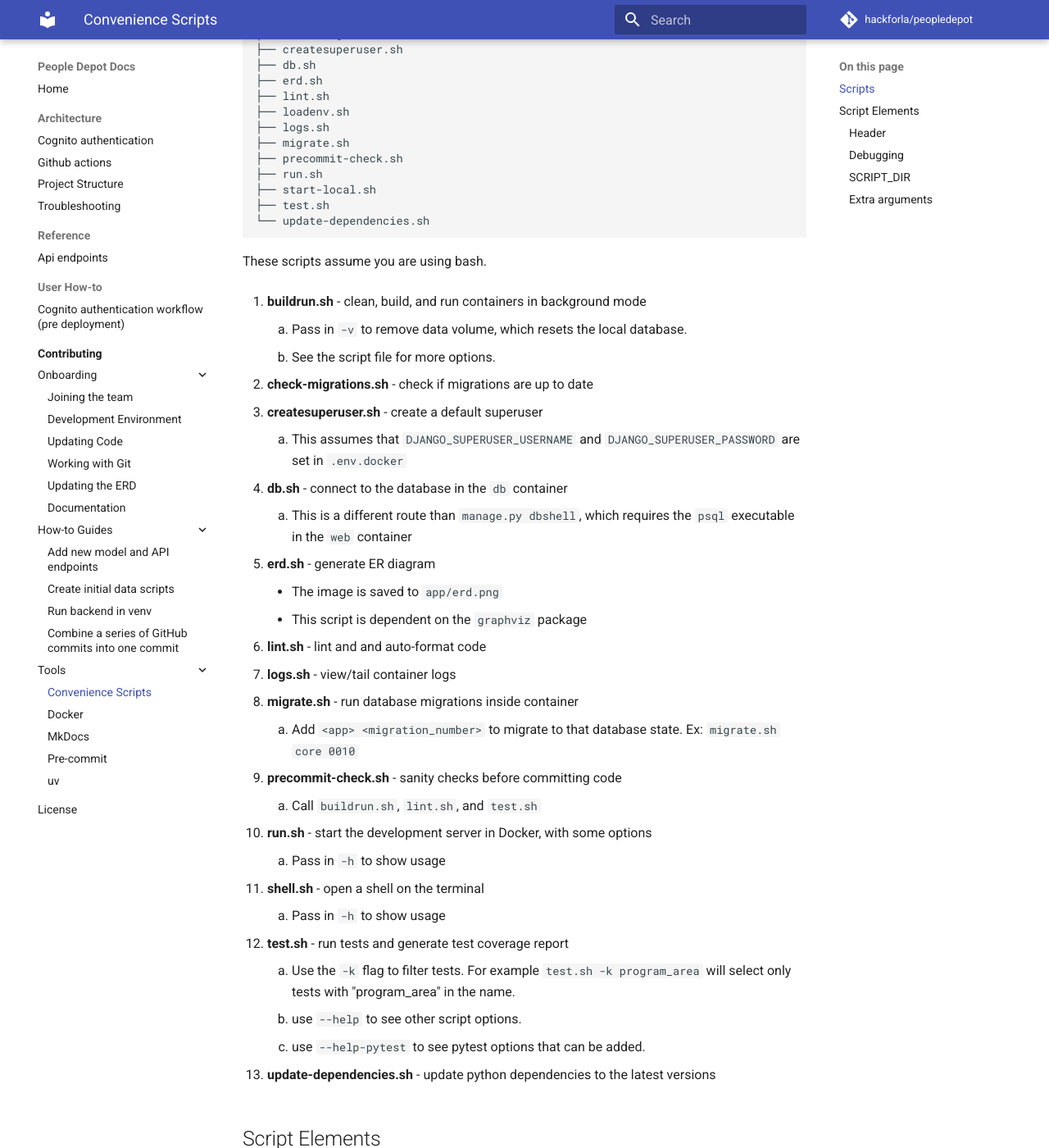
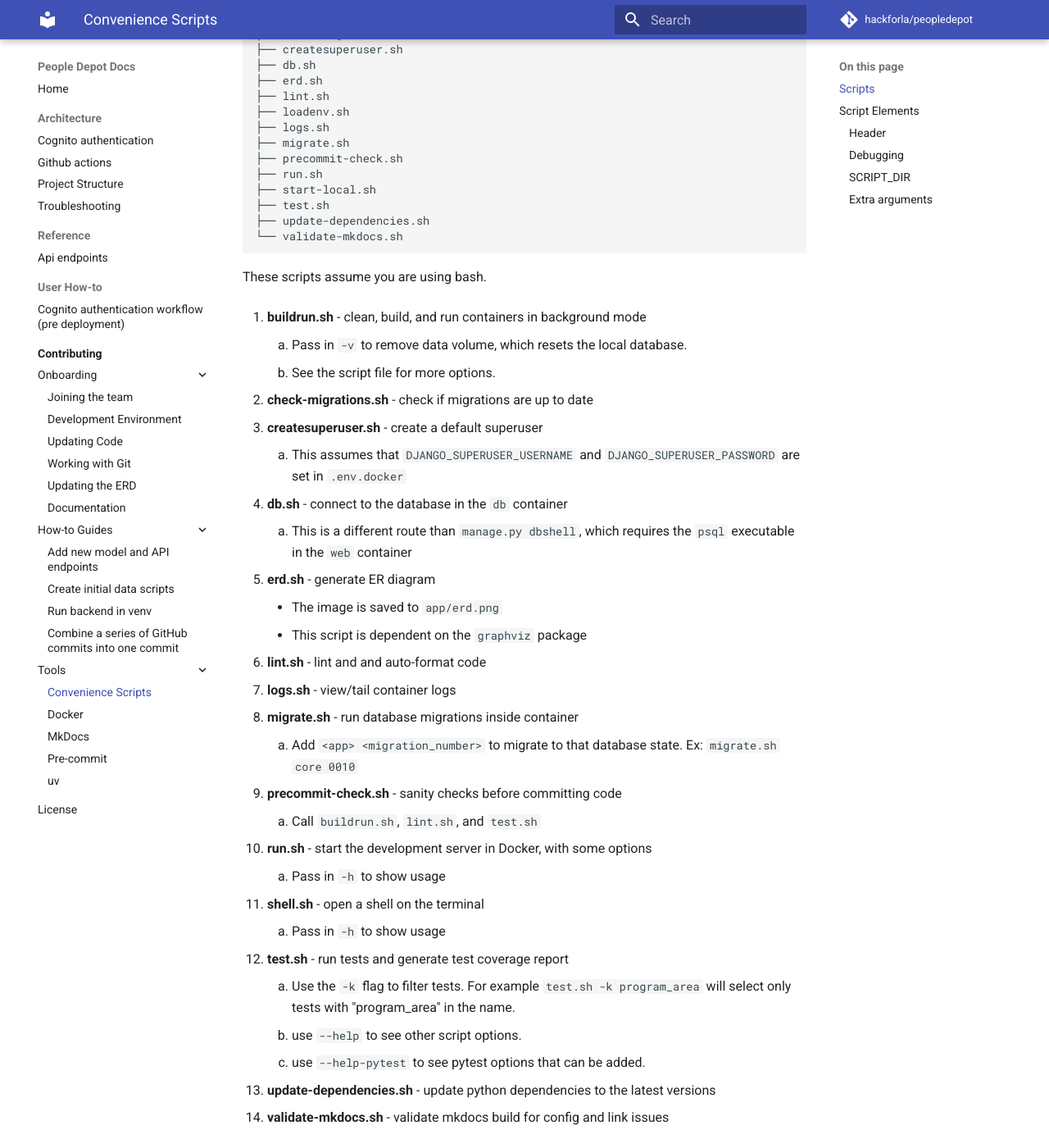
Before and after one commit to hackforla/peopledepot, an MkDocs documentation site: the page built from docs/contributing/tools/scripts.md, in a window 1280 px wide and 1400 px high, scrolled down 364 px. Shown: the whole window at 82% size. Built offline with MkDocs 1.6.1 and Material for MkDocs 9.7.7, drawn with Linux system fonts in a browser that asks for light colours; comment, search, counter and statistics services are not loaded.

Commit message:
lint: add mkdocs validation

````diff
--- a/docs/contributing/tools/scripts.md
+++ b/docs/contributing/tools/scripts.md
@@ -19,7 +19,8 @@
 ├── run.sh
 ├── start-local.sh
 ├── test.sh
-└── update-dependencies.sh
+├── update-dependencies.sh
+└── validate-mkdocs.sh
 ```
 
 These scripts assume you are using bash.
@@ -71,6 +72,8 @@
     1. use `--help-pytest` to see pytest options that can be added.
 
 1. **update-dependencies.sh** - update python dependencies to the latest versions
+
+1. **validate-mkdocs.sh** - validate mkdocs build for config and link issues
 
 ## Script Elements
 
--- a/mkdocs.yml
+++ b/mkdocs.yml
@@ -47,6 +47,12 @@
       title: On this page
       permalink: true
 
+validation:
+  absolute_links: relative_to_docs # MkDocs 1.6
+  anchors: warn # MkDocs 1.6
+  omitted_files: warn
+  unrecognized_links: warn
+
 watch:
   - README.md
   - CONTRIBUTING.md
````
Also changed, not shown: docs/contributing/tools/pre-commit.md (+1 -1 lines), 2 other files.
